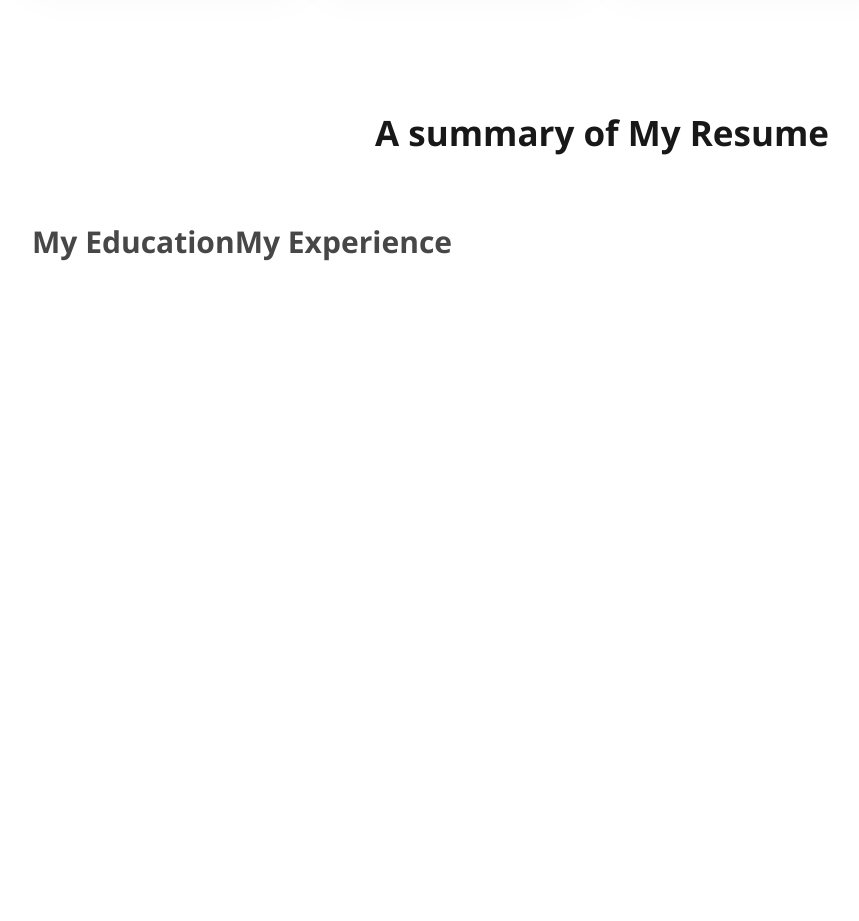
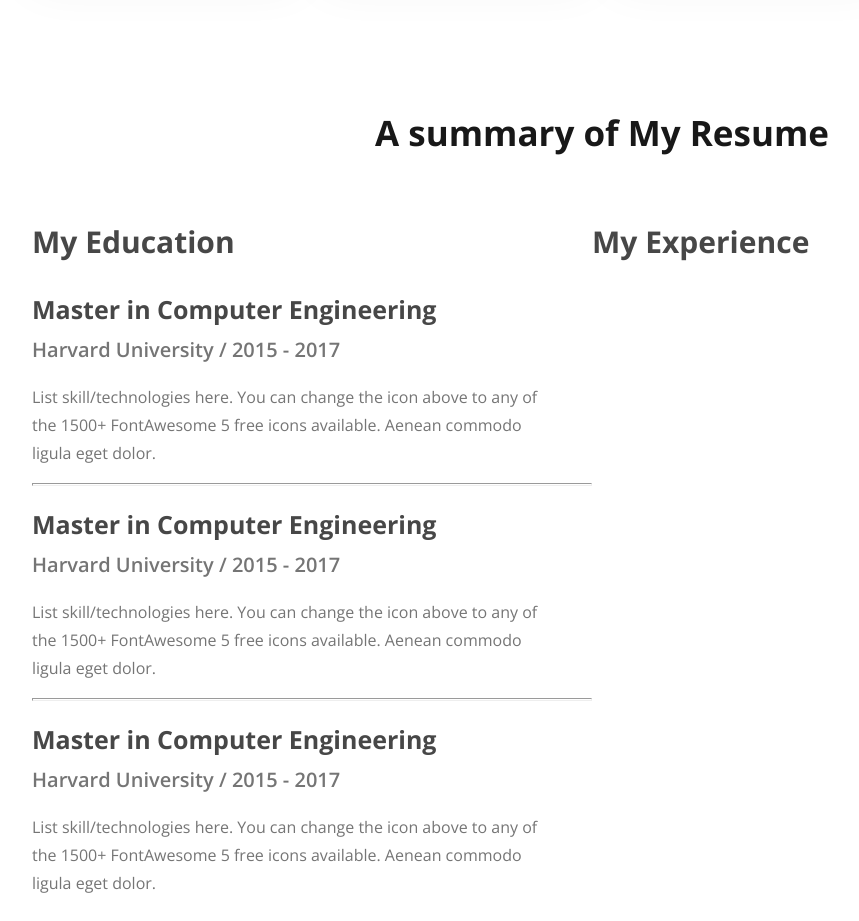
Before and after one commit to T-ahiti/webdeveloper-portfolio, a plain HTML site: page index.html in a window 1280 px wide. Shown: the part 2283-3204 px from the top of the page, without its empty margins (38-897 px from the left). Before the commit the page ends 2583 px from the top, so only its background shows below. Drawn offline with nearby package versions, Linux system fonts and the light colour scheme.

Commit message:
first part upload

```diff
--- a/index.html
+++ b/index.html
@@ -98,6 +98,34 @@
               <!-- .resume-column*2>h3.resume-column-title -->
               <div class="resume-column">
                 <h3 class="resume-column-title">My Education</h3>
+
+                 <div class="resume-item">
+                     <h2 class="resume-item-title">Master in Computer Engineering</h2>
+                     <h3 class="resume-item-institute">Harvard University / 2015 - 2017</h3>
+                    <!-- p.resume-item-description -->
+                    <p class="resume-item-description">List skill/technologies here. You can change the icon above
+                        to any of the 1500+ FontAwesome 5 free icons available. Aenean commodo ligula eget dolor.</p>
+                 </div>
+                 <hr>
+
+                 <div class="resume-item">
+                    <h2 class="resume-item-title">Master in Computer Engineering</h2>
+                    <h3 class="resume-item-institute">Harvard University / 2015 - 2017</h3>
+                   <!-- p.resume-item-description -->
+                   <p class="resume-item-description">List skill/technologies here. You can change the icon above
+                    to any of the 1500+ FontAwesome 5 free icons available. Aenean commodo ligula eget dolor.</p>
+                </div>
+                <hr>
+
+                <div class="resume-item">
+                    <h2 class="resume-item-title">Master in Computer Engineering</h2>
+                    <h3 class="resume-item-institute">Harvard University / 2015 - 2017</h3>
+                   <!-- p.resume-item-description -->
+                   <p class="resume-item-description">List skill/technologies here. You can change the icon above
+                    to any of the 1500+ FontAwesome 5 free icons available. Aenean commodo ligula eget dolor.</p>
+                </div>
+
+
               </div>
               <div class="resume-column">
                 <h3 class="resume-column-title">My Experience</h3>
--- a/styles/portfolio.css
+++ b/styles/portfolio.css
@@ -244,3 +244,31 @@ main section {
     font-size: 30px;
     font-weight: 700;
 }
+
+.resume-item-institute {
+    color: #757575;
+    font-size: 20px;
+    font-weight: 600;
+    margin-top: 10px;
+}
+
+.resume-item-title {
+    color: #474747;
+    font-size: 25px;
+    font-weight: 700;
+    margin-bottom: 0px;
+}
+
+.resume-item-description {
+    color: #757575;
+    font-size: 16px;
+    font-weight: 400;
+    line-height: 28px;
+    width: 511px;
+}
+
+hr {
+    width: 558px;
+    height: 1px;
+    background: #d1d1d100;
+}
```
